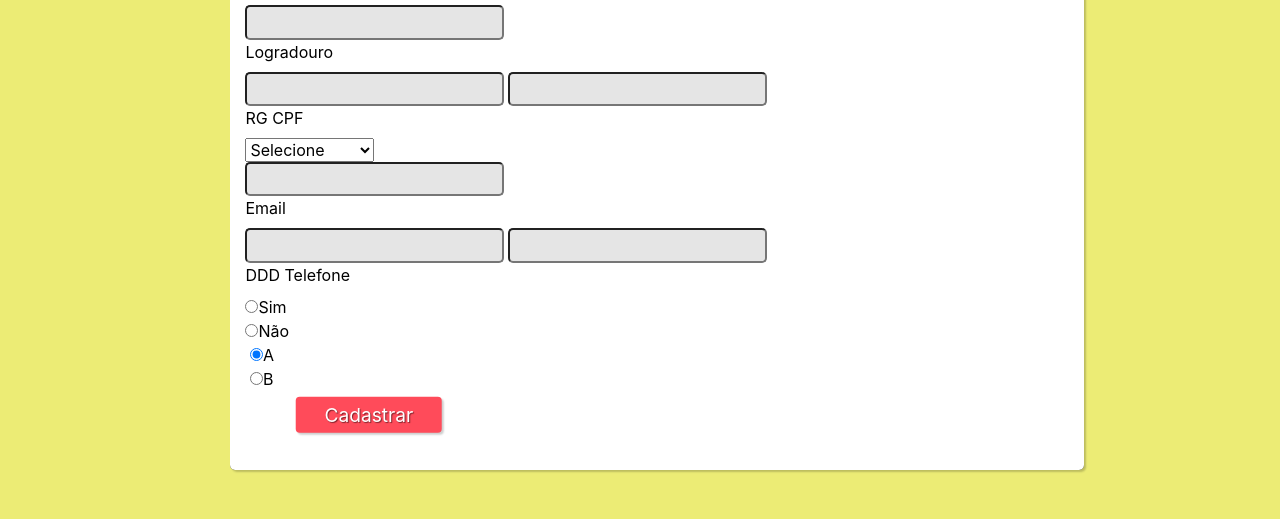
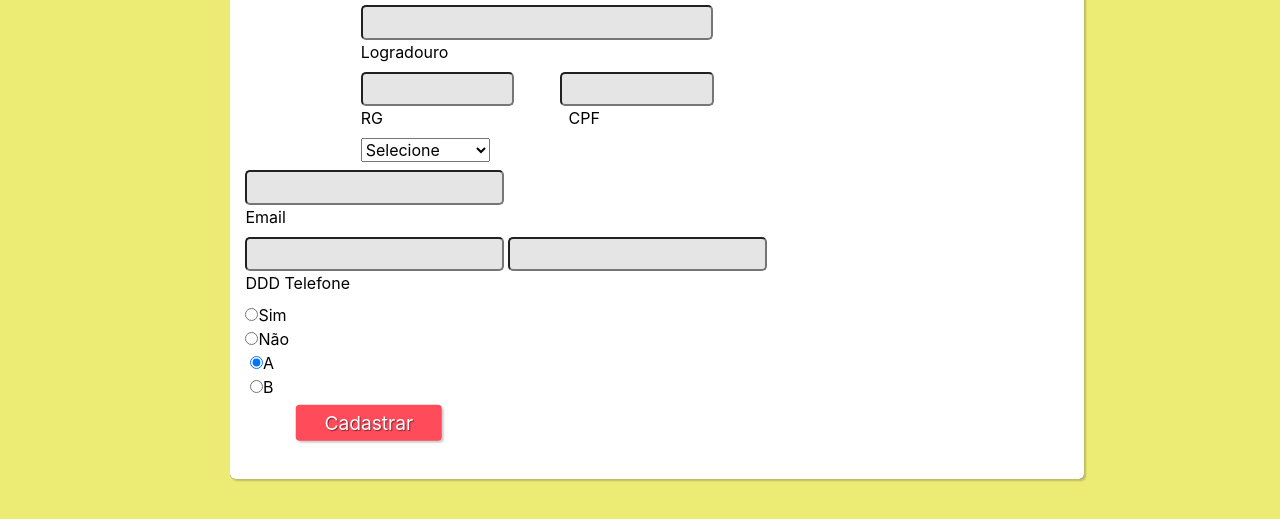
Before and after one commit to AndreyMouraGouvea/FormularioCadastroRevisao, a plain HTML site: page index.html in a window 1280 px wide. Shown: the part 257-776 px from the top of the page. Drawn offline with nearby package versions, Linux system fonts and the light colour scheme.

Commit message:
Gambiarra Meio Caminho Andada

```diff
--- a/index.html
+++ b/index.html
@@ -46,20 +46,21 @@
 									<input type="text" name="logradouro" id="logradouro" required="">
 								</fieldset>
 								<fieldset>
-									<label for="logradouro">Logradouro</label>
+									<label for="logradouro" id="logradouro1">Logradouro</label>
+								</fieldset>
+								<!-- COMO VERIFICAR RG E CPF? -->
+								<!-- pattern="\d{3}\.\d{3}\.\d{3}-\d{2}" -->
+								<fieldset>
+									<input type="number" name="rg" id="rg" required="">
+									<input type="text"  name="cpf" id="cpf" required="" pattern="\d{3}\.\d{3}\.\d{3}-\d{2}">
+								</fieldset>
+								<fieldset>
+									<label for="rg" id="rg1">RG</label>
+									<label for="cpf" id="cpf1">CPF</label>
 								</fieldset>
 								<!--  -->
 								<fieldset>
-									<input type="number" name="rg" id="rg" required="">
-									<input type="text"  name="cpf" id="cpf" required="" >
-								</fieldset>
-								<fieldset>
-									<label for="rg">RG</label>
-									<label for="cpf">CPF</label>
-								</fieldset>
-								<!--  -->
-								<fieldset>
-									<select name="status">
+									<select name="status" class="status">
 										<option selected disabled value="">Selecione</option>
 										<option>SOLTEIRO(A)</option>
 										<option>NAMORANDO</option>
--- a/style.css
+++ b/style.css
@@ -40,6 +40,7 @@ html{
 	border-radius: 5px;
 
 }
+/* INICIO GAMBIARRA-  delete ## */
 #completo{
 	padding-right: 5%;
 }
@@ -52,15 +53,42 @@ html{
 }
 /* Ajustar label de descrição */
 #nome1, #data1{
-	/* margin-left: 14%; */
+	margin-left: 14%;
 	/* display: flex;
 	justify-content: ; */
 
 }
-
-
-
-
+/* Dobro da width do nome e data - preencher totalmente */
+#logradouro{
+	width: 27.5vw;
+	margin-left: 14%;
+}
+#logradouro1{
+	margin-left: 14%;
+}
+/* RG E CPF - MARGIN LEFT - ALINHAMENTO COM LABEL DE CIMA */
+#rg{
+	margin-left: 14%;
+	width: 12vw;
+}
+#cpf{
+	width: 12vw;
+	/* separar os dois inputs */
+	margin-left: 5%;
+}
+/* Ajustar label da descrição */
+#rg1, #cpf1{
+	margin-left: 14%;
+}
+/* Gambiarra LOL */
+#cpf1{
+	margin-left: 22%;
+}
+/* Select Alinhado */
+.status{
+	margin-left: 14%;
+	margin-bottom: 1%;
+}
 
 
 
```
